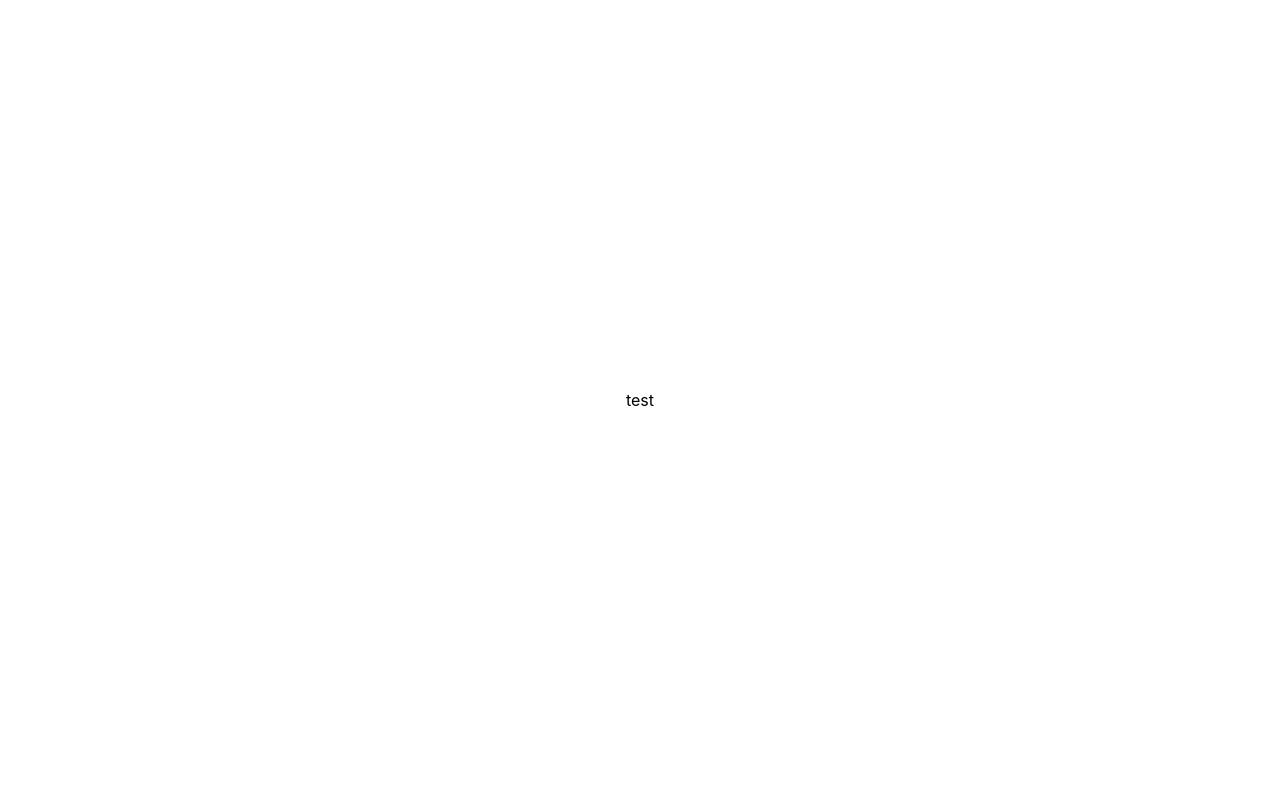
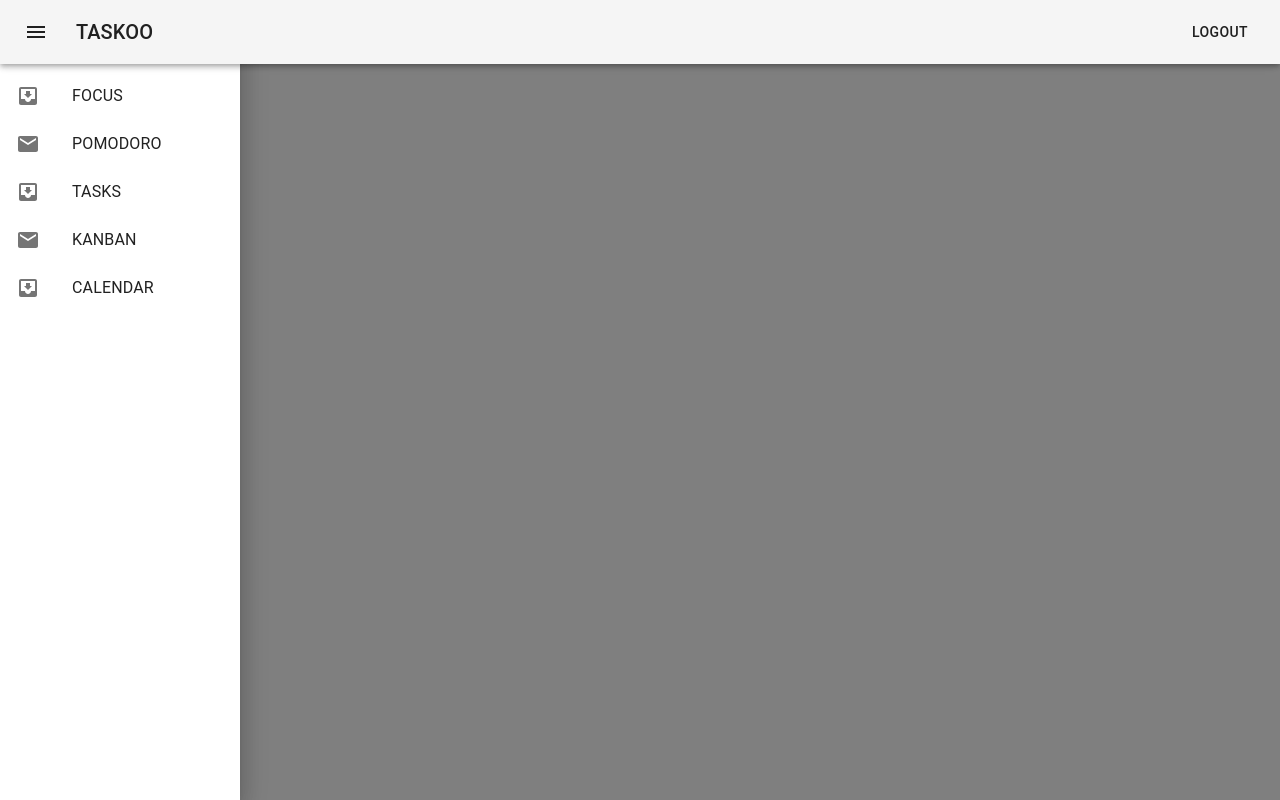
Before and after one commit to undefeated-davout/taskoo, a Next.js app in the folder web/: page / in a window 1280 px wide. Built offline with nearby package versions, Linux system fonts and the light colour scheme.

Commit message:
add: サイドバー／ヘッダーバー

```diff
--- a/web/package.json
+++ b/web/package.json
@@ -23,6 +23,11 @@
     ]
   },
   "dependencies": {
+    "@emotion/react": "^11.10.0",
+    "@emotion/styled": "^11.10.0",
+    "@mui/icons-material": "^5.8.4",
+    "@mui/material": "^5.10.0",
+    "@mui/styled-engine-sc": "^5.10.0",
     "next": "12.2.5",
     "react": "18.2.0",
     "react-dom": "18.2.0",
--- a/web/src/components/atoms/HeadHelper/index.tsx
+++ b/web/src/components/atoms/HeadHelper/index.tsx
@@ -5,9 +5,12 @@ type HeadHelperProps = {
 };
 
 const HeadHelper = (props: HeadHelperProps) => {
+  const editedTitle = `${props.titleElem} | TASKOO`
   return (
     <Head>
-      <title>{props.titleElem} | TASKOO</title>
+      <title>{editedTitle}</title>
+      <meta name="description" content={editedTitle} />
+      <link rel="icon" href="/favicon.ico" />
     </Head>
   );
 };
--- /dev/null
+++ b/web/src/components/organisms/HeaderBar/index.tsx
@@ -0,0 +1,38 @@
+import AppBar from '@mui/material/AppBar';
+import Toolbar from '@mui/material/Toolbar';
+import Typography from '@mui/material/Typography';
+import Button from '@mui/material/Button';
+import IconButton from '@mui/material/IconButton';
+import MenuIcon from '@mui/icons-material/Menu';
+
+type HeaderBarProps = {};
+
+const HeaderBar = (props: HeaderBarProps) => {
+  return (
+    <>
+      <AppBar
+        position="fixed"
+        sx={{ zIndex: (theme) => theme.zIndex.drawer + 1 }}
+        color="default"
+      >
+        <Toolbar>
+          <IconButton
+            size="large"
+            edge="start"
+            color="inherit"
+            aria-label="menu"
+            sx={{ mr: 2 }}
+          >
+            <MenuIcon />
+          </IconButton>
+          <Typography variant="h6" component="div" sx={{ flexGrow: 1 }}>
+            TASKOO
+          </Typography>
+          <Button color="inherit">LOGOUT</Button>
+        </Toolbar>
+      </AppBar>
+    </>
+  );
+};
+
+export default HeaderBar;
--- /dev/null
+++ b/web/src/components/organisms/SideBar/index.tsx
@@ -0,0 +1,48 @@
+import * as React from 'react';
+
+import Box from '@mui/material/Box';
+import Drawer from '@mui/material/Drawer';
+import Button from '@mui/material/Button';
+import List from '@mui/material/List';
+import Divider from '@mui/material/Divider';
+import ListItem from '@mui/material/ListItem';
+import ListItemButton from '@mui/material/ListItemButton';
+import ListItemIcon from '@mui/material/ListItemIcon';
+import ListItemText from '@mui/material/ListItemText';
+import InboxIcon from '@mui/icons-material/MoveToInbox';
+import MailIcon from '@mui/icons-material/Mail';
+
+// const drawerWidth = 240;
+
+type SideBarProps = {};
+
+const SideBar = (props: SideBarProps) => {
+  const list = () => (
+    <Box sx={{ mt: '64px', width: 240 }} role="presentation">
+      <List>
+        {['FOCUS', 'POMODORO', 'TASKS', 'KANBAN', 'CALENDAR'].map(
+          (text, index) => (
+            <ListItem key={text} disablePadding>
+              <ListItemButton>
+                <ListItemIcon>
+                  {index % 2 === 0 ? <InboxIcon /> : <MailIcon />}
+                </ListItemIcon>
+                <ListItemText primary={text} />
+              </ListItemButton>
+            </ListItem>
+          ),
+        )}
+      </List>
+    </Box>
+  );
+
+  return (
+    <>
+      <div>
+        <Drawer open={true}>{list()}</Drawer>
+      </div>
+    </>
+  );
+};
+
+export default SideBar;
--- /dev/null
+++ b/web/src/components/templates/LoggedIn/index.tsx
@@ -0,0 +1,18 @@
+import HeaderBar from 'components/organisms/HeaderBar';
+import SideBar from 'components/organisms/SideBar';
+
+type LoggedInProps = {
+  children: React.ReactNode;
+};
+
+const LoggedIn = (props: LoggedInProps) => {
+  return (
+    <>
+      <HeaderBar></HeaderBar>
+      <SideBar></SideBar>
+      <main>{props.children}</main>
+    </>
+  );
+};
+
+export default LoggedIn;
--- a/web/src/pages/index.tsx
+++ b/web/src/pages/index.tsx
@@ -1,17 +1,16 @@
+import type { NextPage } from 'next';
+
 import HeadHelper from 'components/atoms/HeadHelper';
-import type { NextPage } from 'next';
-import Image from 'next/image';
-import styles from '../styles/Home.module.css';
+import LoggedIn from 'components/templates/LoggedIn';
 
 const Home: NextPage = () => {
   return (
-    <div className={styles.container}>
+    <>
       <HeadHelper titleElem="Home"></HeadHelper>
-
-      <main className={styles.main}>
+      <LoggedIn>
         <p>test</p>
-      </main>
-    </div>
+      </LoggedIn>
+    </>
   );
 };
 
```
Also changed, not shown: web/src/pages/_app.tsx (indentation only), 1 other file (tests, documents, lock files or other folders).
